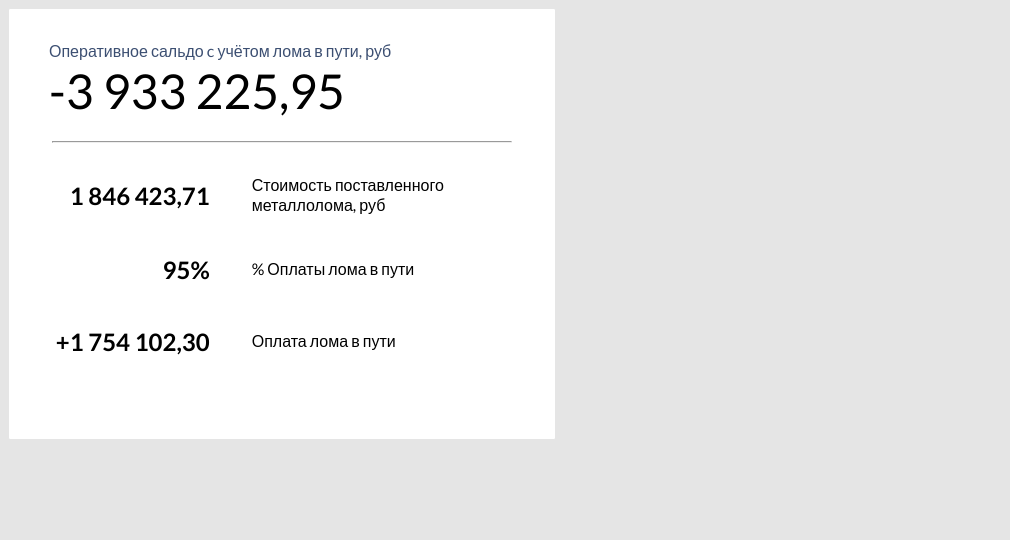
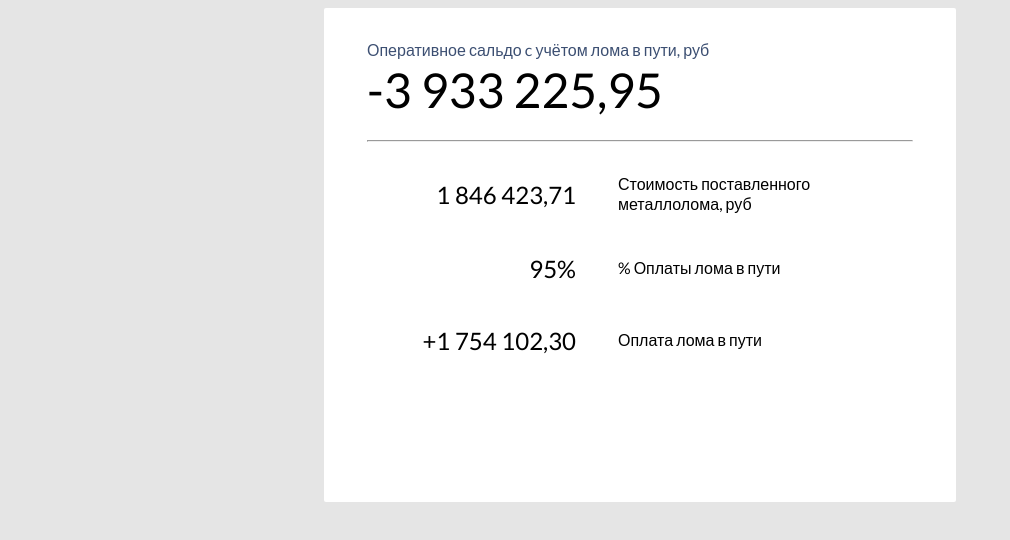
Before and after one commit to Maximum614/project, a plain HTML site: page index.html in a window 1280 px wide. Shown: the whole page, without its empty margins (0-1010 px from the left). Drawn offline with Linux system fonts and the light colour scheme.

Commit message:
maybe the last version

```diff
--- a/css/main.css
+++ b/css/main.css
@@ -1,10 +1,14 @@
  @import url(../fonts/fonts.css);
  body {
-     background-color: #E5E5E5;;
+     background-color: #E5E5E5;
+     display: flex;
+     justify-content: center;
+     align-items: center;
  }
  p {
      margin: 0;
      padding: 0;
+     padding-right: 86px;
  }
 .conteiner {
     background: #FFFFFF;
@@ -12,22 +16,17 @@
     width: 546px;
     height: 430px;
     border-radius: 2px;
-    border: 1px solid #E5E5E5;
-
+    padding: 32px 43px;
 }
 
-.header , .footer{
-    margin: 32px 0px 0px 40px ;
-}
-
-.header p {
+.top p {
     margin: 0;
     padding-bottom: 16px;
     height: 16px;
     color: #3C4F72;
 }
 
-h2 {
+h1 {
     margin:0;
     font-size: 48px;
     font-weight: 400;
@@ -36,17 +35,15 @@ h2 {
 }
 
 hr {
-    margin: 0px 43px 0px 3px;
     color: #E0E0E0;
+    margin: 0px;
 }
 
-.footer {
-    margin: 32px;
-    display: flex;
-    flex-direction: column;
+.down {
+    padding-top: 32px;
 }
 
-.text1 , .text2 , .text3 {
+.line1 , .line2 , .line3 {
     display: flex;
     justify-content:flex-start;
     align-items:center;
@@ -54,14 +51,13 @@ hr {
     min-height: 36px;
 }
 
-span {
+.bolt_text {
     font-size: 24px;
     padding: 0px 42px 0px 0px;
-    font-weight: bold;
     width: 35%;
     text-align: right;
 }
 
-.footer p {
+.down p {
     width: calc(65% - 42px);
 }
--- a/index.html
+++ b/index.html
@@ -9,30 +9,30 @@
 </head>
 <body>
 <div class="conteiner">
-    <div class="header">
+    <div class="top">
         <p>
             Оперативное сальдо c учётом лома в пути, руб
         </p>
-        <h2>
+        <h1>
             -3 933 225,95
-        </h2>
+        </h1>
         <hr>
     </div>
-    <div class="footer">
-        <div class="text1">
-            <span>1 846 423,71</span>
+    <div class="down">
+        <div class="line1">
+            <p class="bolt_text">1 846 423,71</p>
             <p>Стоимость поставленного
                 металлолома, руб</p>
         </div>
-        <div class="text2">
-            <span>95%</span>
+        <div class="line2">
+            <p class="bolt_text">95%</p>
             <p>% Оплаты лома в пути</p>
         </div>
-        <div class="text3">
-            <span>+1 754 102,30</span>
+        <div class="line3">
+            <p class="bolt_text">+1 754 102,30</p>
             <p>Оплата лома в пути</p>
         </div>
     </div>
-</div>
+ </div>
 </body>
 </html>
```
